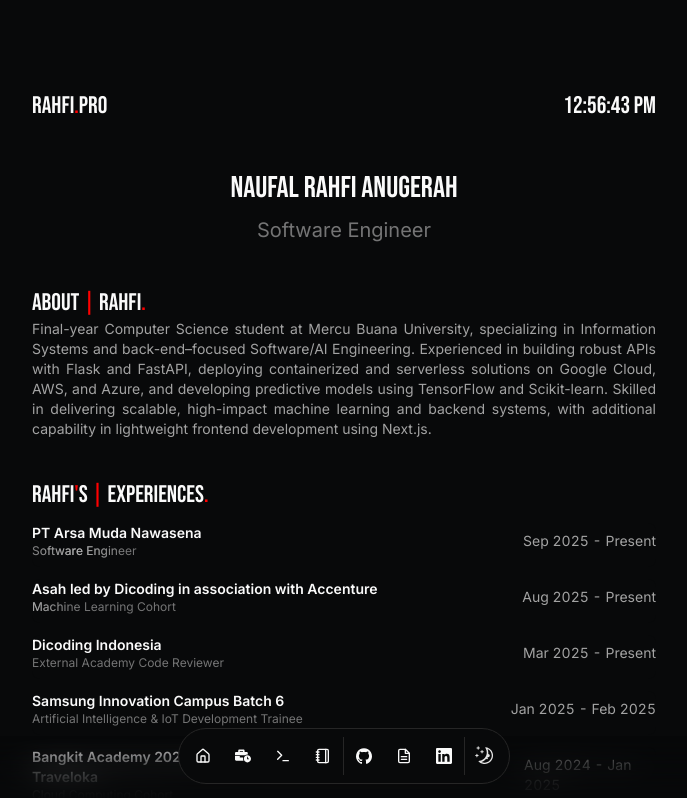
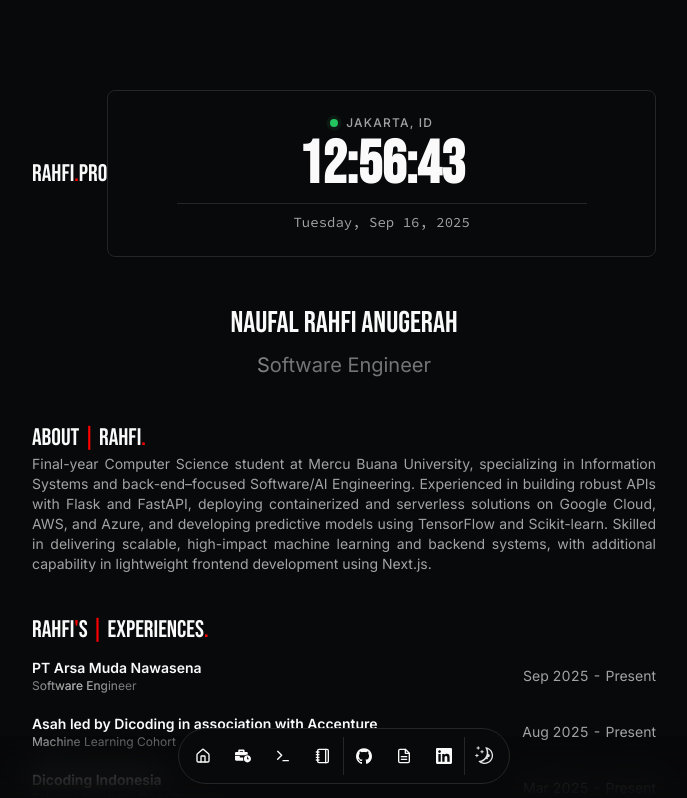
Before and after one commit to rahfianugerah/portfolio, a Next.js app: page / in a window 1280 px wide. Shown: the top 798 px of the page, without its empty margins (296-983 px from the left). Built offline with nearby package versions, Linux system fonts and the light colour scheme.

Commit message:
feat: create and update the new clock for the website

```diff
--- a/src/components/clock.tsx
+++ b/src/components/clock.tsx
@@ -1,17 +1,63 @@
-// components/Clock.tsx
 "use client";
-import { useState, useEffect } from "react";
+import { useEffect, useState } from "react";
 
 export default function Clock() {
-  const [now, setNow] = useState(() => "");
+  const [mounted, setMounted] = useState(false);
+  const [date, setDate] = useState<Date | null>(null);
+
   useEffect(() => {
-    // once mounted, immediately set the real time
-    const tick = () => setNow(new Date().toLocaleTimeString([], {
-      hour: "2-digit", minute: "2-digit", second: "2-digit"
-    }));
-    tick();
-    const id = setInterval(tick, 1000);
-    return () => clearInterval(id);
+    setMounted(true);
+    setDate(new Date());
+    const timer = setInterval(() => setDate(new Date()), 1000);
+    return () => clearInterval(timer);
   }, []);
-  return <p className="font-bebas text-2xl">{now}</p>;
+
+  if (!mounted || !date) {
+    return (
+      <div className="flex h-[140px] w-full items-center justify-center rounded-lg border bg-card text-card-foreground shadow-sm animate-pulse">
+        <div className="h-8 w-24 rounded bg-muted"></div>
+      </div>
+    );
+  }
+
+  // Format Time: 23:59:59
+  const timeStr = date.toLocaleTimeString("en-US", {
+    hour12: false,
+    hour: "2-digit",
+    minute: "2-digit",
+    second: "2-digit",
+  });
+
+  // Format Date: Monday, Nov 30
+  const dateStr = date.toLocaleDateString("en-US", {
+    weekday: "long",
+    month: "short",
+    day: "numeric",
+  });
+
+  // Year
+  const yearStr = date.getFullYear();
+
+  return (
+    <div className="flex w-full flex-col items-center justify-center rounded-lg border bg-card py-6 text-card-foreground shadow-sm">
+      {/* Label */}
+      <div className="flex items-center gap-2 text-xs font-medium text-muted-foreground uppercase tracking-widest">
+        <span className="relative flex h-2 w-2">
+            <span className="animate-ping absolute inline-flex h-full w-full rounded-full bg-green-400 opacity-75"></span>
+            <span className="relative inline-flex rounded-full h-2 w-2 bg-green-500"></span>
+        </span>
+        Jakarta, ID
+      </div>
+
+      {/* Time - Big Font */}
+      <div className="text-6xl font-bold font-bebas text-primary mt-1 leading-none">
+        {timeStr}
+      </div>
+
+      {/* Date - Technical Font */}
+      <div className="mt-2 text-sm font-mono text-muted-foreground border-t pt-2 w-3/4 text-center">
+        {dateStr}, {yearStr}
+      </div>
+    </div>
+  );
 }
```
